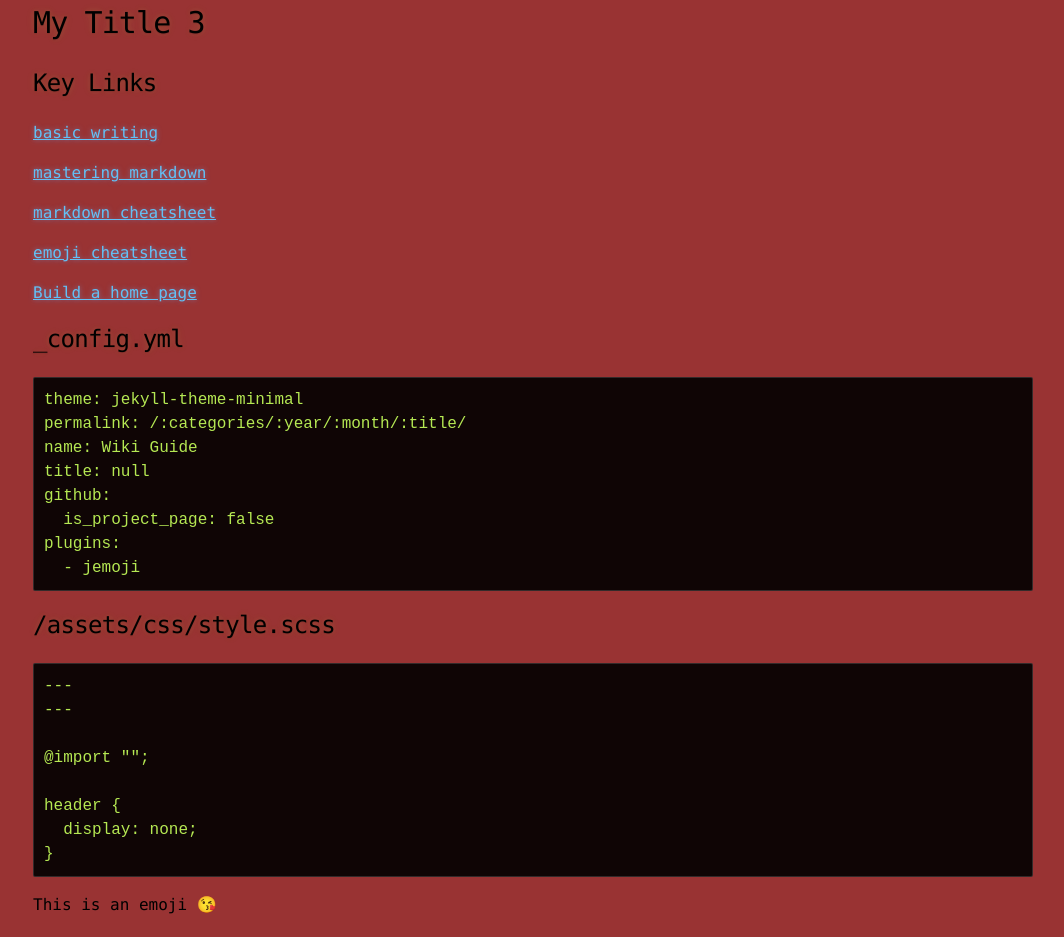
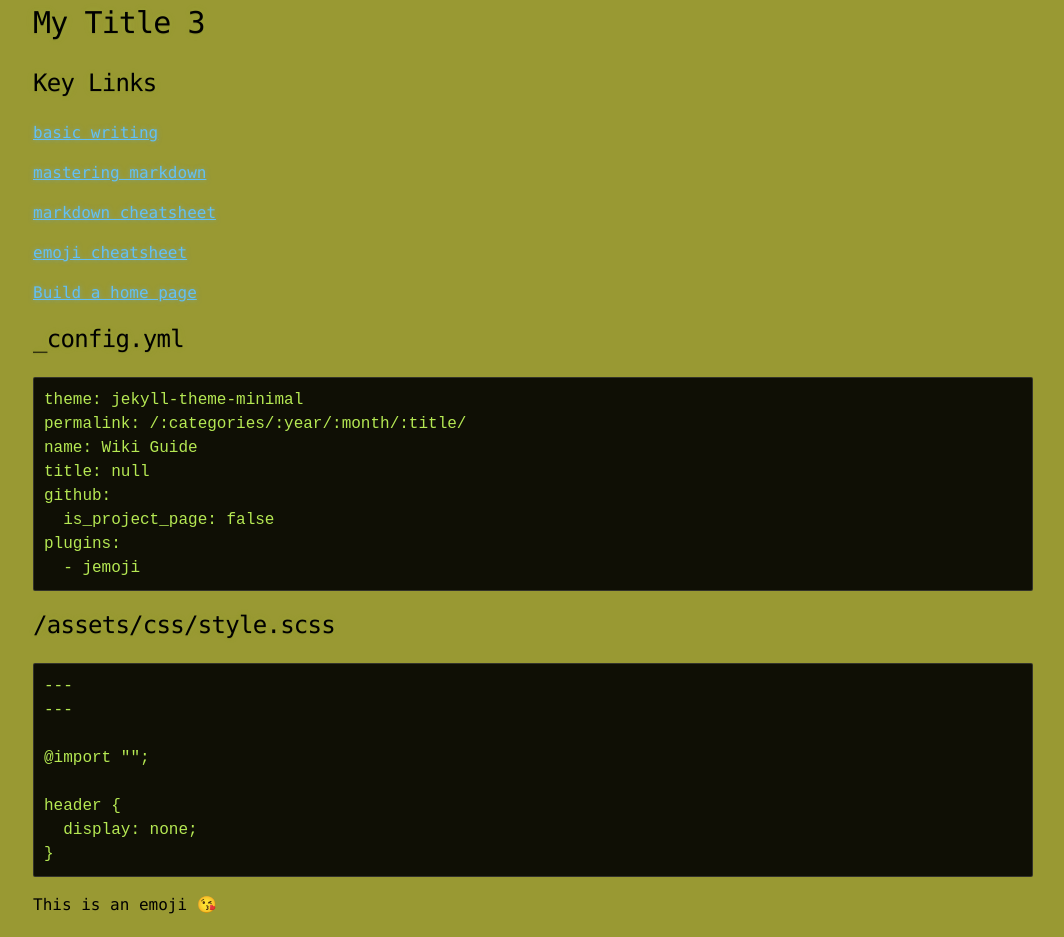
Before and after one commit to profphillips/wikibasics, a Jekyll site: the page built from index.md, in a window 1280 px wide. Shown: the whole page, without its empty margins (107-1171 px from the left). Built offline with Jekyll 4.4.1, drawn with Linux system fonts in a browser that asks for light colours; emoji names are drawn with the system emoji font; our own code applies the rules of GitHub Pages for plain Markdown files.

Commit message:
Update style.scss

```diff
--- a/assets/css/style.scss
+++ b/assets/css/style.scss
@@ -22,7 +22,7 @@ $container-max-width: 1000px;
 body {
   margin: 0;
   padding: 0;
-  background-color: #993333; //$body-background;
+  background-color: #999933; //$body-background;
   //background: $body-background url("../images/bkg.png") 0 0;
   //color: $body-foreground;
   font-size: 16px;
```
